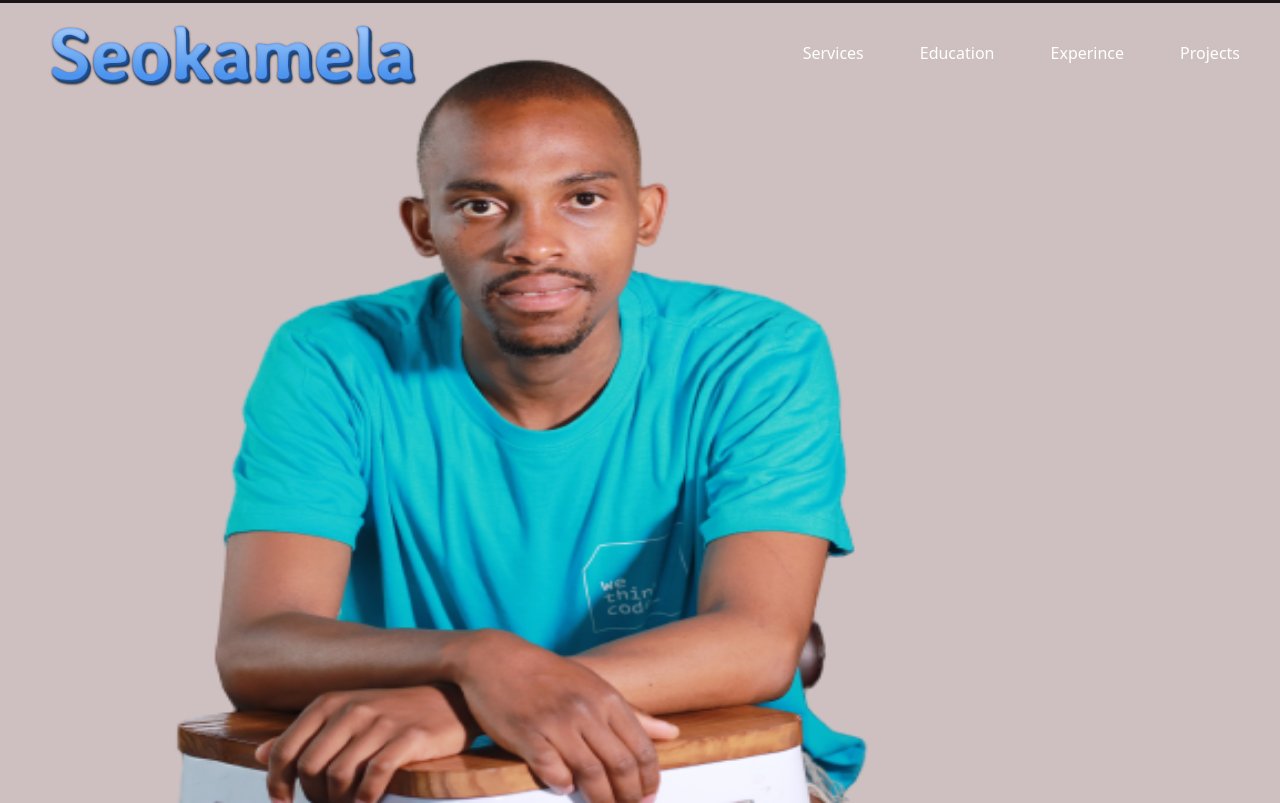
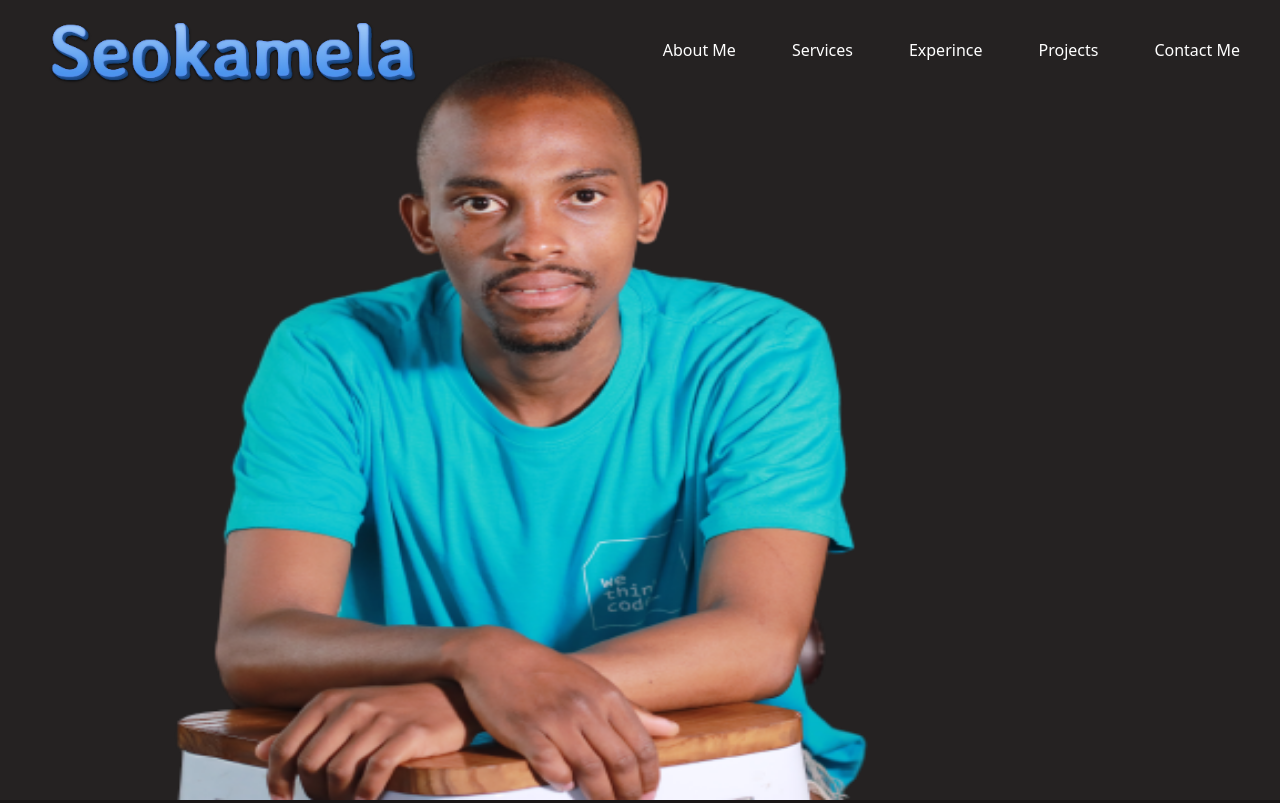
Before and after one commit to SEOKAMELA/Portfolio, a React (Create React App) app: page / in a window 1280 px wide. Built offline with nearby package versions, Linux system fonts and the light colour scheme.

Commit message:
links hover effect

```diff
--- a/src/App.css
+++ b/src/App.css
@@ -46,7 +46,7 @@
 } */
 
 .App-body {
-  background: rgb(206, 192, 192);
+  background: rgb(37, 34, 34);
   color: white;
   min-height: 100vh;
   /* width: 100%;
@@ -59,8 +59,9 @@
   background-repeat: no-repeat;
   background-size: 100% 100%;
   height: 100vh;
-  margin: 3px auto 0;
   position: relative;
+
+
 
 
 
--- a/src/components/navBar/NavBar.css
+++ b/src/components/navBar/NavBar.css
@@ -14,14 +14,29 @@
 .navbar-nav .nav-item .nav-link {
    color: white;
    position: relative;
+
 }
 
 .navbar-nav .nav-item .nav-link:hover {
    color:blue;
    font-size: 150%;
-   display: block;
-   transition: background-color .5s;
-
 
 
 }
+
+.navbar-nav .nav-item .nav-link::after{
+
+   content: '';
+   width: 0;
+   height: 3px;
+   background: rgb(108, 110, 238);
+   position: absolute;
+   right: 0;
+   bottom: -1px;
+   transition: 0.5s;
+}
+
+.navbar-nav .nav-item .nav-link:hover::after{
+
+   width: 100%;
+}
--- a/src/components/navBar/NavBar.jsx
+++ b/src/components/navBar/NavBar.jsx
@@ -19,10 +19,10 @@ const NavBar = () => {
                     <div class="collapse navbar-collapse justify-content-end" id="navbarNav">
                         <ul class="navbar-nav ml-auto">
                             <li class="nav-item">
-                                <a id='a'class="nav-link" href="/#">Services</a>
+                                <a id='a'class="nav-link" href="/#">About Me</a>
                             </li>
                             <li class="nav-item">
-                                <a class="nav-link" href="/#">Education</a>
+                                <a class="nav-link" href="/#">Services</a>
                             </li>
                             <li class="nav-item">
                                 <a class="nav-link" href="/#">Experince</a>
@@ -30,7 +30,9 @@ const NavBar = () => {
                             <li class="nav-item">
                                 <a class="nav-link" href="/#">Projects</a>
                             </li>
-
+                            <li class="nav-item">
+                                <a class="nav-link" href="/#">Contact Me</a>
+                            </li>
                         </ul>
 
                     </div>
```
